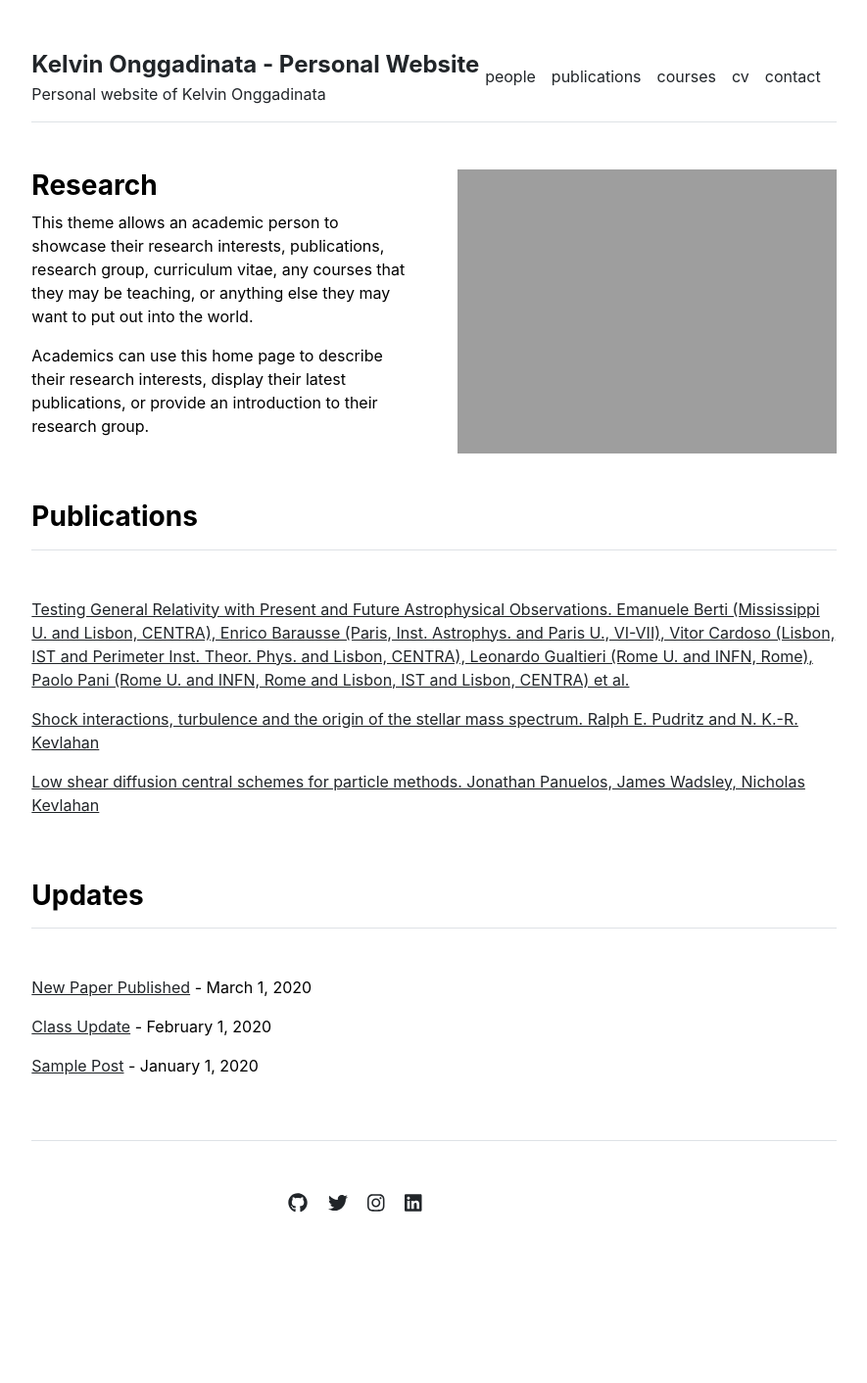
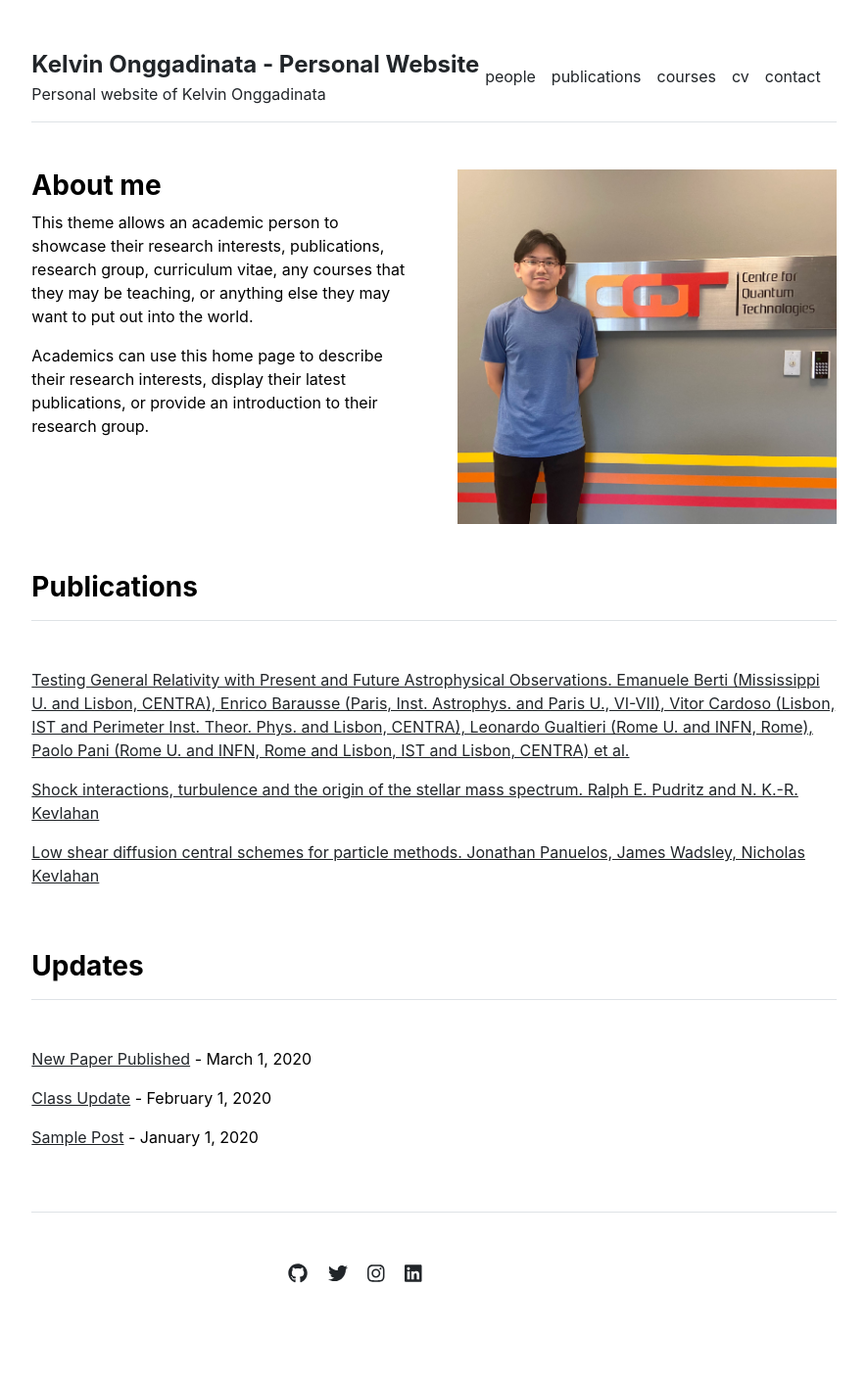
Before and after one commit to konggadinata/konggadinata.github.io, a Jekyll site: the page built from index.md, in a window 1280 px wide. Shown: the whole page at 98% size, without its empty margins (197-1082 px from the left). Built offline with Jekyll 4.4.1, drawn with Linux system fonts in a browser that asks for light colours; before the commit the page ends 1339 px from its top, so only the background shows below that.

Commit message:
Update homepage picture

```diff
--- a/_layouts/home.html
+++ b/_layouts/home.html
@@ -4,11 +4,11 @@ layout: default
 
 <div class="row g-5 mb-5">
   <div class="col-md-6">
-    <h3 class="fw-bold">Research</h3>
+    <h3 class="fw-bold">About me</h3>
     {{ content }}
   </div>
   <div class="col-md-6">
-    <img src="{{ site.github.url }}/assets/img/home.jpg" alt="Home" width="100%">
+    <img src="{{ site.github.url }}/assets/img/portrait01.jpg" alt="Home" width="100%">
   </div>
 </div>
 
```
Also changed, not shown: assets/img/portrait01.jpg (added), assets/img/portrait03.jpg (added), 1 other file.
